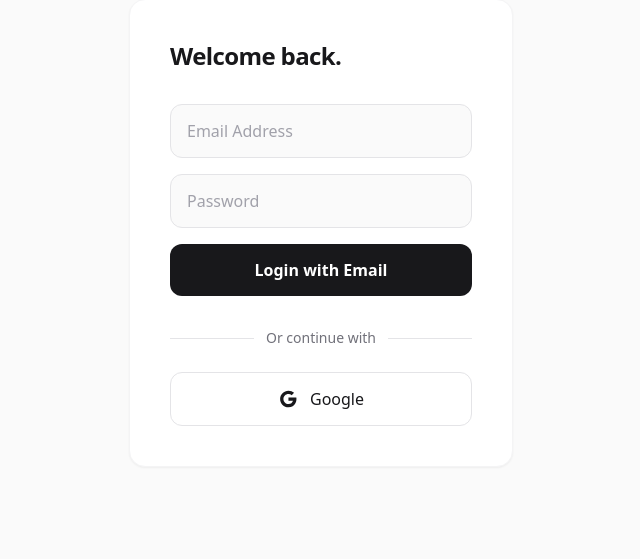
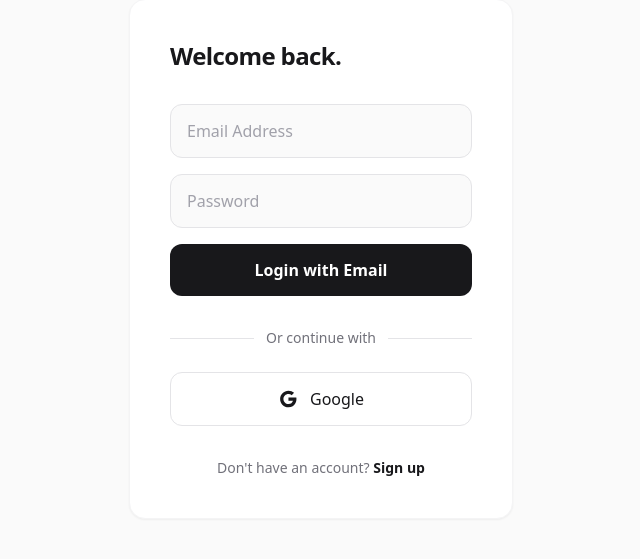
Before and after one commit to mastewalshiferaw/Projects, a Django app: page /accounts/login/?next=/job/new/ in a window 1280 px wide. Shown: the part 166-725 px from the top of the page, without its empty margins (319-959 px from the left). Run offline with Django 5.2, Linux system fonts and the light colour scheme; parts of the project's set-up code (start-up, migrations or seed data) failed here and were passed over; some libraries are stand-ins or nearby versions.

Commit message:
update: on landing.html and signup.html

```diff
--- a/Resume_Parsing/ai_ats/core/templates/core/base.html
+++ b/Resume_Parsing/ai_ats/core/templates/core/base.html
@@ -4,7 +4,7 @@
 <head>
     <meta charset="UTF-8">
     <meta name="viewport" content="width=device-width, initial-scale=1.0">
-    <title>mustCode /> ATS</title>
+    <title>mustCode's ATS</title>
     <script src="https://cdn.tailwindcss.com"></script>
     <script>tailwind.config = { darkMode: 'class', }</script>
     <script>
--- a/Resume_Parsing/ai_ats/core/templates/core/landing.html
+++ b/Resume_Parsing/ai_ats/core/templates/core/landing.html
@@ -14,7 +14,7 @@
         </h1>
 
         <p class="text-lg text-zinc-500 dark:text-zinc-400 max-w-xl mx-auto">
-            A purely functional, AI-driven tracking system. No clutter. Just results.
+            A purely functional, AI-driven application tracking system. No clutter. Just results.
         </p>
     </div>
 
--- a/Resume_Parsing/ai_ats/core/templates/registration/login.html
+++ b/Resume_Parsing/ai_ats/core/templates/registration/login.html
@@ -37,5 +37,9 @@
         <svg class="w-5 h-5" viewBox="0 0 24 24" fill="currentColor"><path d="M12.545 10.239v3.821h5.445c-.712 2.315-2.647 3.972-5.445 3.972-3.332 0-6.033-2.701-6.033-6.032s2.701-6.032 6.033-6.032c1.498 0 2.866.549 3.921 1.453l2.814-2.814C17.503 2.988 15.139 2 12.545 2 7.021 2 2.543 6.477 2.543 12s4.478 10 10.002 10c8.396 0 10.249-7.85 9.426-11.761h-9.426z"/></svg>
         Google
     </button>
+        <div class="mt-8 text-center text-sm text-zinc-500">
+        Don't have an account?
+        <a href="{% url 'signup' %}" class="font-bold text-zinc-900 dark:text-white hover:underline">Sign up</a>
+    </div>
 </div>
 {% endblock %}
--- a/Resume_Parsing/ai_ats/core/templates/registration/signup.html
+++ b/Resume_Parsing/ai_ats/core/templates/registration/signup.html
@@ -8,7 +8,7 @@
     <form method="post" class="space-y-4">
         {% csrf_token %}
 
-        <!-- Render Django's Secure Form Fields -->
+
         {% for field in form %}
             <div>
                 <label class="block text-sm font-bold text-zinc-700 dark:text-zinc-300 mb-1">{{ field.label }}</label>
```
